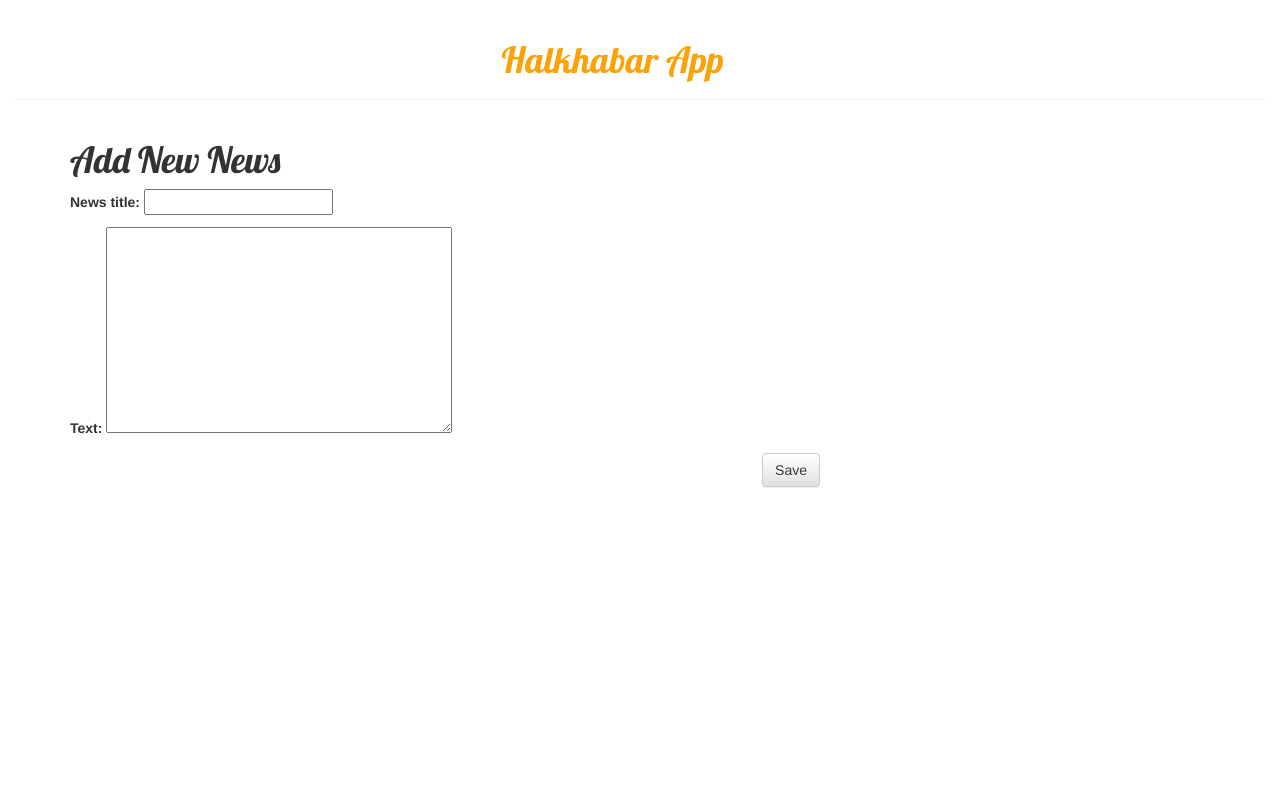
After one commit to FlyingHeem/Halkhabar_App_Website, a Django app: page /news/new/ in a window 1280 px wide. The commit adds this page. Run offline with Django 3.2, Linux system fonts and the light colour scheme; some libraries are stand-ins or nearby versions.

Commit message:
Comment on news, approve and delete comment, news draft, publish drafted news, deleted news

```diff
--- a/halkhabar_app/urls.py
+++ b/halkhabar_app/urls.py
@@ -19,5 +19,6 @@ from django.contrib import admin
 urlpatterns = [
     url(r'^admin/', admin.site.urls),
     url(r'', include('news.urls')),
+    url(r'^api-auth/', include('rest_framework.urls', namespace='rest_framework')),
 
 ]
--- a/news/admin.py
+++ b/news/admin.py
@@ -1,6 +1,7 @@
 from django.contrib import admin
-from .models import NewsItem
+from .models import NewsItem, Comment
 
 # Register your models here.
 
 admin.site.register(NewsItem)
+admin.site.register(Comment)
--- /dev/null
+++ b/news/forms.py
@@ -0,0 +1,17 @@
+from django import forms
+from .models import NewsItem,Comment
+
+
+class NewsForm(forms.ModelForm):
+
+    class Meta:
+
+        model = NewsItem  # tells django which model should be used to create this form
+        fields = ('news_title', 'text',)  # says which fields should end up in our form
+
+
+class CommentForm(forms.ModelForm):
+
+        class Meta:
+            model = Comment
+            fields = ('author', 'text',)
--- a/news/models.py
+++ b/news/models.py
@@ -6,21 +6,39 @@ from django.utils import timezone
 
 # model for news
 
-
 class NewsItem(models.Model):
     author = models.ForeignKey('auth.User')
     news_title = models.CharField(max_length=200)
     text = models.TextField()
-    # created_date = models.DateTimeField(
-    #    default=timezone.now
-    # )
+    created_date = models.DateTimeField(
+       default=timezone.now
+    )
     published_date = models.DateTimeField(
         blank=True, null=True
     )
 
     def publish(self):
-        self.published_date - timezone.now()
+        self.published_date = timezone.now()
         self.save()
 
     def __str__(self):
         return self.news_title
+
+    def approved_comments(self):
+        return self.comments.filter(approved_comment=True)
+
+
+# Model to make reader able to comment on news
+class Comment(models.Model):
+    news = models.ForeignKey('news.NewsItem', related_name='comments')
+    author = models.CharField(max_length=200)
+    text = models.TextField()
+    created_date = models.DateTimeField(default=timezone.now)
+    approved_comment = models.BooleanField(default=False)
+
+    def approve(self):
+        self.approved_comment = True
+        self.save()
+
+    def __str__(self):
+        return self.text
--- a/news/static/css/news.css
+++ b/news/static/css/news.css
@@ -23,6 +23,7 @@ padding-right : 15px;
     color: #ffffff;
     font-size: 36pt;
     text-decoration: none;
+
 }
 
 .content {
@@ -59,3 +60,7 @@ h1, h2, h3, h4 {
 .news h1 a, .post h1 a:visited {
     color: #000000;
 }
+
+.comment{
+margin: 20px 0px 20px 20px;
+}
--- /dev/null
+++ b/news/templates/news/base.html
@@ -0,0 +1,35 @@
+{% load staticfiles %}
+
+<html>
+<head>
+
+    <title>Halkhabar App</title>
+    <link href="//fonts.googleapis.com/css?family=Lobster&subset=latin,latin-ext" rel="stylesheet" type="text/css">
+    <link rel="stylesheet" href="//maxcdn.bootstrapcdn.com/bootstrap/3.2.0/css/bootstrap.min.css">
+    <link rel="stylesheet" href="//maxcdn.bootstrapcdn.com/bootstrap/3.2.0/css/bootstrap-theme.min.css">
+    <link rel="stylesheet" href="{% static 'css/news.css' %}">
+
+</head>
+
+<body>
+    <div class="page-header">
+        <!--This  will cause the link to only be sent
+         to the browser if the user requesting the page is logged in-->
+        {% if user.is_authenticated %}
+        <a href="{% url 'news_new' %}" class="top-menu"><span class="glyphicon glyphicon-plus"></span></a>
+        {% endif %}
+
+        <a href="{% url 'news_draft_list' %}" class="top-menu"><span class="glyphicon glyphicon-edit"></span> </a>
+
+        <h1 align="center"><a href="/">Halkhabar App</a></h1>
+    </div>
+    <div class="content container">
+        <div class="row">
+            <div class="col-md-8">
+            {% block content %}
+            {% endblock %}
+            </div>
+        </div>
+    </div>
+</body>
+</html>
--- /dev/null
+++ b/news/templates/news/news_edit.html
@@ -0,0 +1,13 @@
+{% extends 'news/base.html'%}
+
+{% block content %}
+
+<h1>Add New News</h1>
+
+<form method="POST" class="news-form">
+    {% csrf_token %}
+    {{ form.as_p }}
+    <button type="submit" class="save btn btn-default">Save</button>
+</form>
+
+{% endblock %}
--- a/news/urls.py
+++ b/news/urls.py
@@ -3,4 +3,15 @@ from . import views
 
 urlpatterns = [
     url(r'^$', views.news_list, name='news_list'),
+    url(r'^news/(?P<pk>\d+)/$', views.news_detail, name='news_detail'),
+    url(r'^news/new/$', views.news_new, name='news_new'),
+    url(r'^news/(?P<pk>\d+)/edit/$', views.news_edit, name='news_edit'),
+    url(r'^news/(?P<pk>\d+)/comment/$', views.add_comment_to_news, name='add_comment_to_news'),
+
+    url(r'^comment/(?P<pk>\d+)/approve/$', views.comment_approve, name='comment_approve'),
+    url(r'^comment/(?P<pk>\d+)/remove/$', views.comment_remove, name='comment_remove'),
+    url(r'^drafts/$', views.news_draft_list, name='news_draft_list'),
+    url(r'^news/(?P<pk>\d+)/publish/$', views.news_publish, name='news_publish'),
+    url(r'^news/(?P<pk>\d+)/remove/$', views.news_remove, name='news_remove'),
+
 ]
--- a/news/views.py
+++ b/news/views.py
@@ -1,6 +1,9 @@
-from django.shortcuts import render
-from .models import NewsItem
+from django.shortcuts import render, get_object_or_404
+from .models import NewsItem, Comment
 from django.utils import timezone
+from .forms import NewsForm, CommentForm
+from django.shortcuts import redirect
+from django.contrib.auth.decorators import login_required
 
 # Create your views here.
 
@@ -8,5 +11,95 @@ from django.utils import timezone
 def news_list(request):
     # Queryset to Order news according to published date
     # news is name of Queryset
-    news = NewsItem.objects.filter(published_date__lte=timezone.now()).order_by('published_date')
+    news = NewsItem.objects.all().order_by('published_date')
+    # news = NewsItem.objects.filter(published_date__lte=timezone.now()).order_by('published_date')
     return render(request, 'news/news_list.html', {'news': news})
+
+
+# view to  process news detail request
+
+
+def news_detail(request, pk):
+    news = get_object_or_404(NewsItem, pk=pk)
+    return render(request, 'news/news_detail.html', {'news': news})
+
+
+def news_new(request):
+    if request.method == "POST":
+        form = NewsForm(request.POST)
+        if form.is_valid():
+            news = form.save(commit=False)
+            news.author = request.user
+            news.created_date = timezone.now()
+            #news.published_date = timezone.now()
+            news.save()
+            return redirect('news_detail', pk=news.pk)
+    else:
+        form = NewsForm()
+    return render(request, 'news/news_edit.html', {'form': form})
+
+
+def news_edit(request, pk):
+    news = get_object_or_404(NewsItem, pk=pk)
+    if request.method == "POST":
+        form = NewsForm(request.POST, instance=news)
+        if form.is_valid():
+            news = form.save(commit=False)
+            news.author = request.user
+            news.created_date = timezone.now()
+            #news.published_date = timezone.now()
+            news.save()
+            return redirect('news_detail', pk=news.pk)
+    else:
+        form = NewsForm(instance=news)
+    return render(request,'news/news_edit.html', {'form':form})
+
+
+def add_comment_to_news(request, pk):
+    news = get_object_or_404(NewsItem,pk=pk)
+    if request.method == "POST":
+        form = CommentForm(request.POST)
+        if form.is_valid():
+            comment = form.save(commit=False)
+            comment.news = news
+            comment.save()
+            return redirect('news.views.news_detail', pk=news.pk)
+    else:
+        form = CommentForm()
+    return render(request,'news/add_comment_to_news.html', {'form': form})
+
+
+@login_required
+def comment_approve(request, pk):
+    comment = get_object_or_404(Comment, pk=pk)
+    comment.approve()
+    return redirect('news.views.news_detail', pk=comment.news.pk)
+
+
+@login_required
+def comment_remove(request, pk):
+    comment = get_object_or_404(Comment, pk=pk)
+    comment_pk = comment.news.pk
+    comment.delete()
+    return redirect('news.views.news_detail', pk=comment_pk)
+
+
+# view to save news as draft
+def news_draft_list(request):
+    news = NewsItem.objects.filter(published_date__isnull=True).order_by('created_date')
+    return render(request, 'news/news_draft_list.html', {'news': news})
+
+
+# publish drafted news
+def news_publish(request, pk):
+    news = get_object_or_404(NewsItem, pk=pk)
+    news.publish()
+    return redirect('news.views.news_list')
+
+
+# remove published news
+
+def news_remove(request, pk):
+    news = get_object_or_404(NewsItem, pk=pk)
+    news.delete()
+    return redirect('news.views.news_list')
--- a/urls.py
+++ b/urls.py
@@ -18,4 +18,6 @@ from django.contrib import admin
 
 urlpatterns = [
     url(r'^admin/', admin.site.urls),
+   # url(r'^api-auth/', include('rest_framework.urls', namespace='rest_framework')),
+
 ]
```
Also changed, not shown: news/templates/news/add_comment_to_news.html (added, +10 -0 lines), news/templates/news/news_detail.html (added, +52 -0 lines), news/templates/news/news_draft_list.html (added, +11 -0 lines), news/templates/news/news_list.html (+12 -39 lines), settings.py (+9 -0 lines), news/migrations/0003_comment.py (added).
